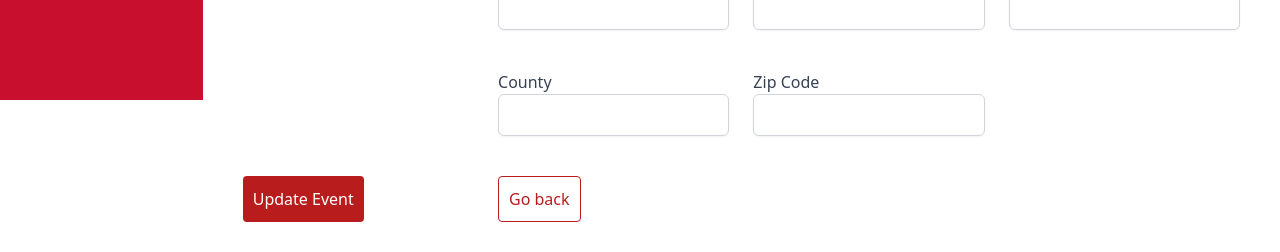
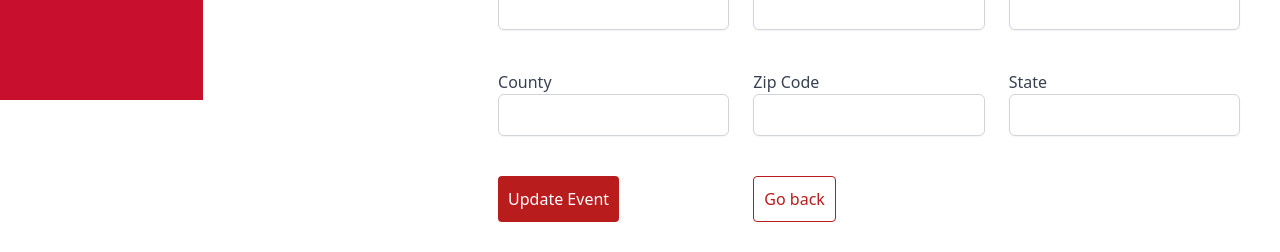
Before and after one commit to CIS-Fall-2022/project-cis_4339_project_37, a Vue app in the folder frontend/: page /eventDetails/1 in a window 1280 px wide. Shown: the part 700-952 px from the top of the page. Built offline with nearby package versions, Linux system fonts and the light colour scheme; no server answers.

Commit message:
added error handling when trying to add duplicate events for clients

```diff
--- a/frontend/src/components/eventDetails.vue
+++ b/frontend/src/components/eventDetails.vue
@@ -185,10 +185,23 @@
               />
             </label>
           </div>
+                    <!-- form field -->
+                    <div class="flex flex-col">
+            <label class="block">
+              <span class="text-gray-700">State</span>
+              <input
+                type="text"
+                class="w-full rounded-md border-gray-300 shadow-sm focus:border-indigo-300 focus:ring focus:ring-indigo-200 focus:ring-opacity-50"
+                placeholder
+                v-model="event.address.state"
+              />
+            </label>
+          </div>
         </div>
 
         <!-- grid container -->
         <div class="grid grid-cols-1 sm:grid-cols-2 md:grid-cols-4 gap-x-6 gap-y-10">
+          <div></div>
           <div class="flex justify-between mt-10 mr-20">
             <button
               @click="handleEventUpdate"
--- a/frontend/src/components/updateClient.vue
+++ b/frontend/src/components/updateClient.vue
@@ -114,7 +114,26 @@
     },
     async addToEvent() {
       const isFormCorrect = await this.v$.$validate();
-      if (isFormCorrect) {
+      var curClientEvents = JSON.parse(JSON.stringify(this.clientEvents))
+      var stringEventsChoosen = JSON.parse(JSON.stringify(this.eventsChosen))
+      var eventsList = []
+      var error = true
+      stringEventsChoosen.forEach(choosen => {
+        eventsList.push(choosen.eventName)
+      })
+      curClientEvents.forEach(events => {
+        if (eventsList.includes(events.eventName)){
+          error = false
+        }
+      })
+      if (error){
+        console.log("no copies in events added")
+      }
+      else {
+        alert("Please Remove Duplicate Event from selection");
+      }
+      console.log(JSON.parse(JSON.stringify(this.clientEvents)))
+      if (isFormCorrect && error) {
       this.eventsChosen.forEach((event) => {
         let apiURL =
           import.meta.env.VITE_ROOT_API + `/eventdata/addAttendee/` + event._id;
```
